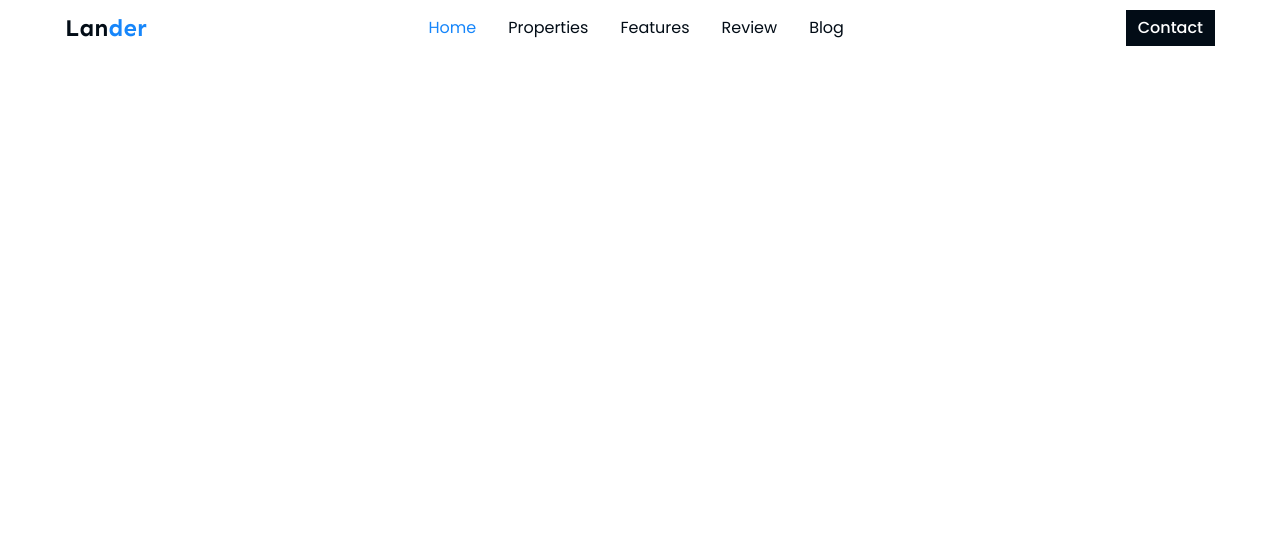
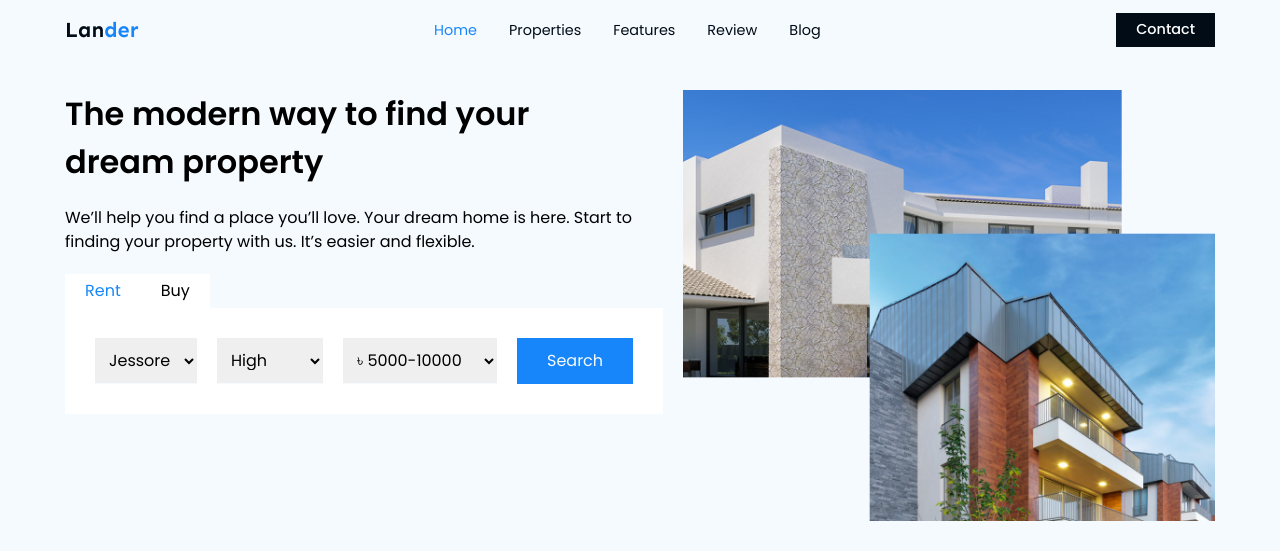
Before and after one commit to shaz1d/real-estate-landing-page, a website built with Vite: page index.html in a window 1280 px wide. Built offline with nearby package versions, Linux system fonts and the light colour scheme.

Commit message:
added hero section

```diff
--- a/css/style.css
+++ b/css/style.css
@@ -6,7 +6,7 @@
   --base-font: "Poppins", sans-serif;
 
   --font-sm: 0.8rem;
-  --font-md: 1.2rem;
+  --font-md: 1.1rem;
   --font-lg: 2rem;
 
   --regular: 400;
@@ -22,6 +22,8 @@
   --max: 1170px;
   --mid: 744px;
   --min: 320px;
+
+  --nav-height: 60px;
 }
 
 /* CSS Reset */
@@ -30,6 +32,8 @@
 *::before,
 *::after {
   box-sizing: border-box;
+  margin: 0;
+  padding: 0;
 }
 
 body,
@@ -58,6 +62,8 @@ body {
   min-height: 100vh;
   text-rendering: optimizeSpeed;
   line-height: 1.5;
+  font-family: var(--base-font);
+  width: 100vw;
 }
 
 a:not([class]) {
@@ -81,20 +87,33 @@ select {
 }
 
 /* Base Styles */
-body {
-  font-family: var(--base-font);
-  width: 100vw;
-}
+
 ._container {
   max-width: var(--max);
   width: 100%;
   margin: 0 auto;
 }
+.p-10 {
+  padding: 10px;
+}
+.py-50 {
+  padding-top: 50px;
+  padding-bottom: 50px;
+}
+.px-10 {
+  padding-left: 10px;
+  padding-right: 10px;
+}
 
 /*### Navbar ###*/
+header {
+  width: 100vw;
+  background-color: var(--pri-light-c);
+  position: fixed;
+}
 nav {
   width: 100%;
-  padding: 10px;
+  height: var(--nav-height);
   display: flex;
   position: relative;
   justify-content: space-between;
@@ -110,25 +129,26 @@ nav {
   color: var(--pri-c);
 }
 ._nav-list {
+  display: flex;
   flex-direction: column;
   gap: 2rem;
   position: absolute;
   top: -100%;
-  display: none;
+  opacity: 0;
   left: 0px;
   width: 100%;
   text-align: center;
   background-color: var(--pri-light-c);
   padding: 20px 0;
-  transition: top 250ms ease;
+  transition: all 200ms ease;
 }
 ._nav-list._active {
-  display: flex;
-  top: 60px;
+  top: 40px;
   opacity: 1;
 }
 ._nav-item a {
   color: var(--dark-c);
+  font-size: var(--font-sm);
 }
 ._nav-item._active a {
   color: var(--pri-c);
@@ -142,7 +162,7 @@ nav {
 ._nav-menu a {
   font-size: var(--font-sm);
   font-weight: var(--semi-bold);
-  padding: 6px 12px;
+  padding: 6px 20px;
   background-color: var(--dark-c);
   color: var(--light-c);
 }
@@ -156,14 +176,75 @@ nav {
   z-index: 1000;
 }
 
+/*### Hero Section ###*/
+section#hero {
+  background-color: var(--pri-light-c);
+  padding-top: var(--nav-height);
+}
+section .hero-section {
+  padding-top: 30px;
+  padding-bottom: 30px;
+  display: flex;
+  flex-direction: column;
+  gap: 20px;
+}
+._hero-context {
+  flex: 1;
+}
+._hero-context h1 {
+  font-size: var(--font-lg);
+  padding-right: 50px;
+  margin-bottom: 20px;
+}
+._search-form ul {
+  display: flex;
+  margin-top: 20px;
+}
+._search-form ul li {
+  padding: 5px 20px;
+  background-color: var(--light-c);
+  cursor: pointer;
+}
+._search-form ul li._active {
+  color: var(--pri-c);
+}
+/* Rent Filter */
+._filter-div {
+  display: flex;
+  flex-direction: column;
+  padding: 30px;
+  background-color: var(--light-c);
+}
+._filter-div select {
+  border: none;
+  outline: none;
+  padding: 10px;
+}
+._filter-div select:not(:last-child) {
+  border-bottom: 1px solid var(--pri-light-c);
+}
+._filter-div input[type="submit"] {
+  border: none;
+  outline: none;
+  background-color: var(--pri-c);
+  padding: 10px 30px;
+  color: var(--pri-light-c);
+}
+._hero-img {
+  flex: 1;
+  align-self: center;
+  position: relative;
+}
+
 /* Tablet and above */
 
 @media screen and (min-width: 768px) {
   :root {
-    --font-sm: 1rem;
+    --font-sm: 0.9rem;
     --font-md: 1.2rem;
     --font-lg: 2rem;
   }
+  /*### Navbar ###*/
   ._nav-list {
     all: unset;
     display: flex;
@@ -173,4 +254,17 @@ nav {
   ._nav-menu button {
     display: none;
   }
+
+  /*### Hero Section ###*/
+
+  section .hero-section {
+    flex-direction: row;
+  }
+
+  ._filter-div {
+    flex-direction: row;
+  }
+  ._filter-div select {
+    margin-right: 20px;
+  }
 }
--- a/index.html
+++ b/index.html
@@ -15,14 +15,14 @@
   <body>
     <!-- Navbar -->
     <header>
-      <nav class="_container">
+      <nav class="_container px-10">
         <a href="#" class="_nav-logo"
           ><h1>Lan<span>der</span></h1></a
         >
 
         <ul role="list" id="nav-list" class="_nav-list">
           <li class="_nav-item _active">
-            <a class="_nav-link" href="#">Home</a>
+            <a class="_nav-link" href="#hero">Home</a>
           </li>
           <li class="_nav-item">
             <a class="_nav-link" href="#">Properties</a>
@@ -38,6 +38,46 @@
         </div>
       </nav>
     </header>
+    <!-- Hero Area -->
+    <section id="hero">
+      <div class="_container hero-section px-10">
+        <div class="_hero-context">
+          <h1>The modern way to find your dream property</h1>
+          <p>
+            We’ll help you find a place you’ll love. Your dream home is here.
+            Start to finding your property with us. It’s easier and flexible.
+          </p>
+          <form action="" class="_search-form">
+            <ul role="list">
+              <li class="_active _rent-btn">Rent</li>
+              <li class="_rent-btn">Buy</li>
+            </ul>
+            <div class="_filter-div">
+              <select name="location" id="location">
+                <option value="Jessore">Jessore</option>
+
+                <option value="Khulna">Khulna</option>
+                <option value="Dhaka">Dhaka</option>
+              </select>
+              <select name="property" id="property">
+                <option value="High">High</option>
+                <option value="Medium">Medium</option>
+                <option value="Low">Low</option>
+              </select>
+              <select name="price" id="price">
+                <option value="5000-10000">&#2547; 5000-10000</option>
+                <option value="11000-20000">&#2547; 11000-20000</option>
+                <option value="21000-30000">&#2547; 21000-30000</option>
+              </select>
+              <input type="submit" value="Search" />
+            </div>
+          </form>
+        </div>
+        <div class="_hero-img">
+          <img src="./assets/hero-img-1.png" alt="real state building" />
+        </div>
+      </div>
+    </section>
     <script type="module" src="js/main.js"></script>
   </body>
 </html>
--- a/js/main.js
+++ b/js/main.js
@@ -1,6 +1,7 @@
 const navMenuBtn = document.getElementById("_nav-menu-btn");
 const navList = document.getElementById("nav-list");
 const navItems = document.querySelectorAll("._nav-item");
+const rentBtns = document.querySelectorAll("._rent-btn");
 
 // Navmenu toggle
 navMenuBtn.addEventListener("click", () => {
@@ -13,9 +14,20 @@ window.addEventListener("click", (e) => {
   }
 });
 
-// Active link action
-function linkAction() {
-  navItems.forEach((el) => el.classList.remove("_active"));
-  this.classList.add("_active");
+// Active link action function
+function linkAction(linkItems, activeLink) {
+  linkItems.forEach((el) => el.classList.remove("_active"));
+  activeLink.classList.add("_active");
 }
-navItems.forEach((el) => el.addEventListener("click", linkAction));
+
+// Link action on Navbar
+navItems.forEach((el) => {
+  el.addEventListener("click", () => {
+    linkAction(navItems, el);
+  });
+});
+
+// Link action on Rent buttton
+rentBtns.forEach((el) =>
+  el.addEventListener("click", () => linkAction(rentBtns, el))
+);
```
Also changed, not shown: assets/hero-img-1.png (added), assets/hero-img-2.png (added).
